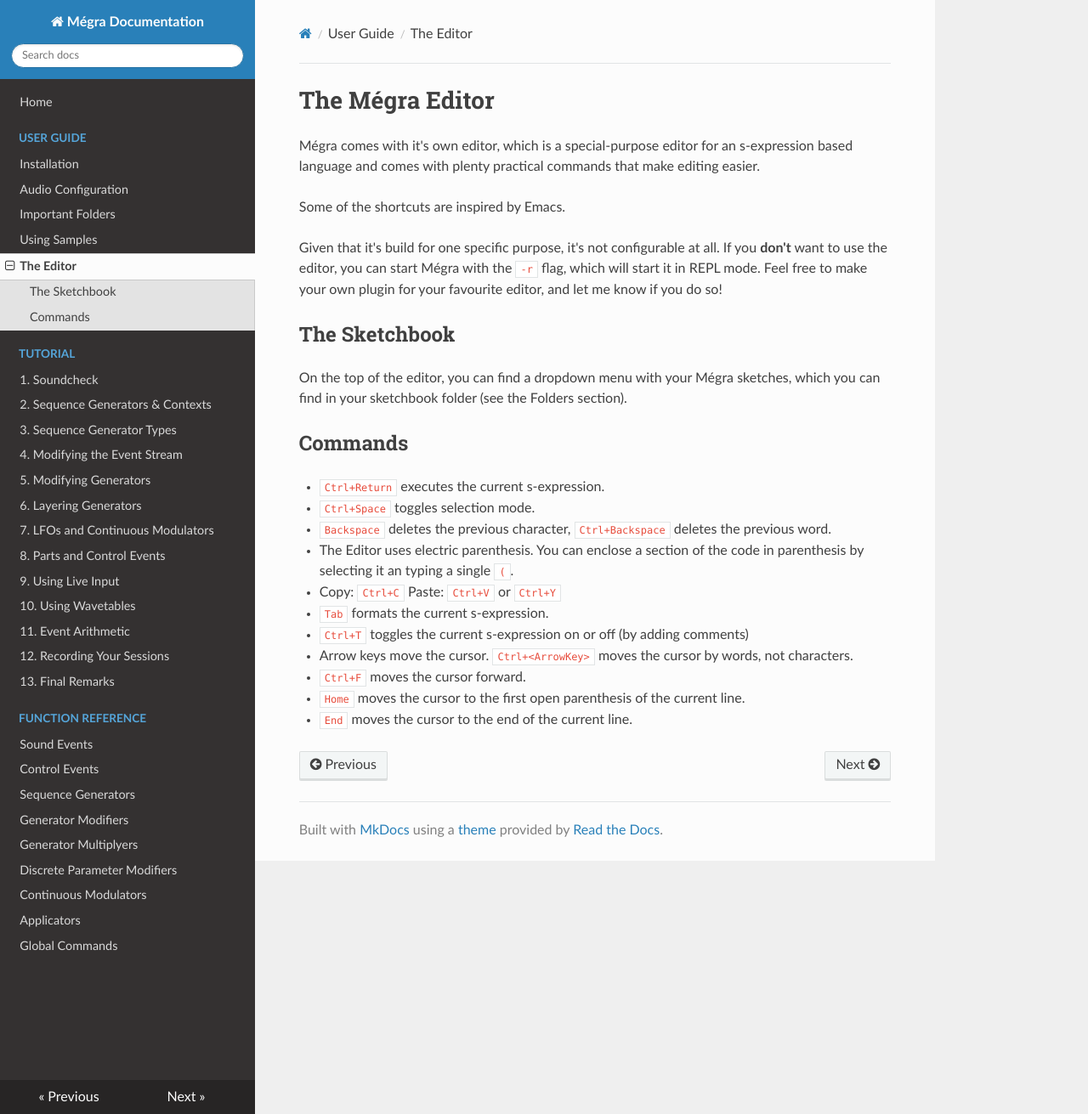
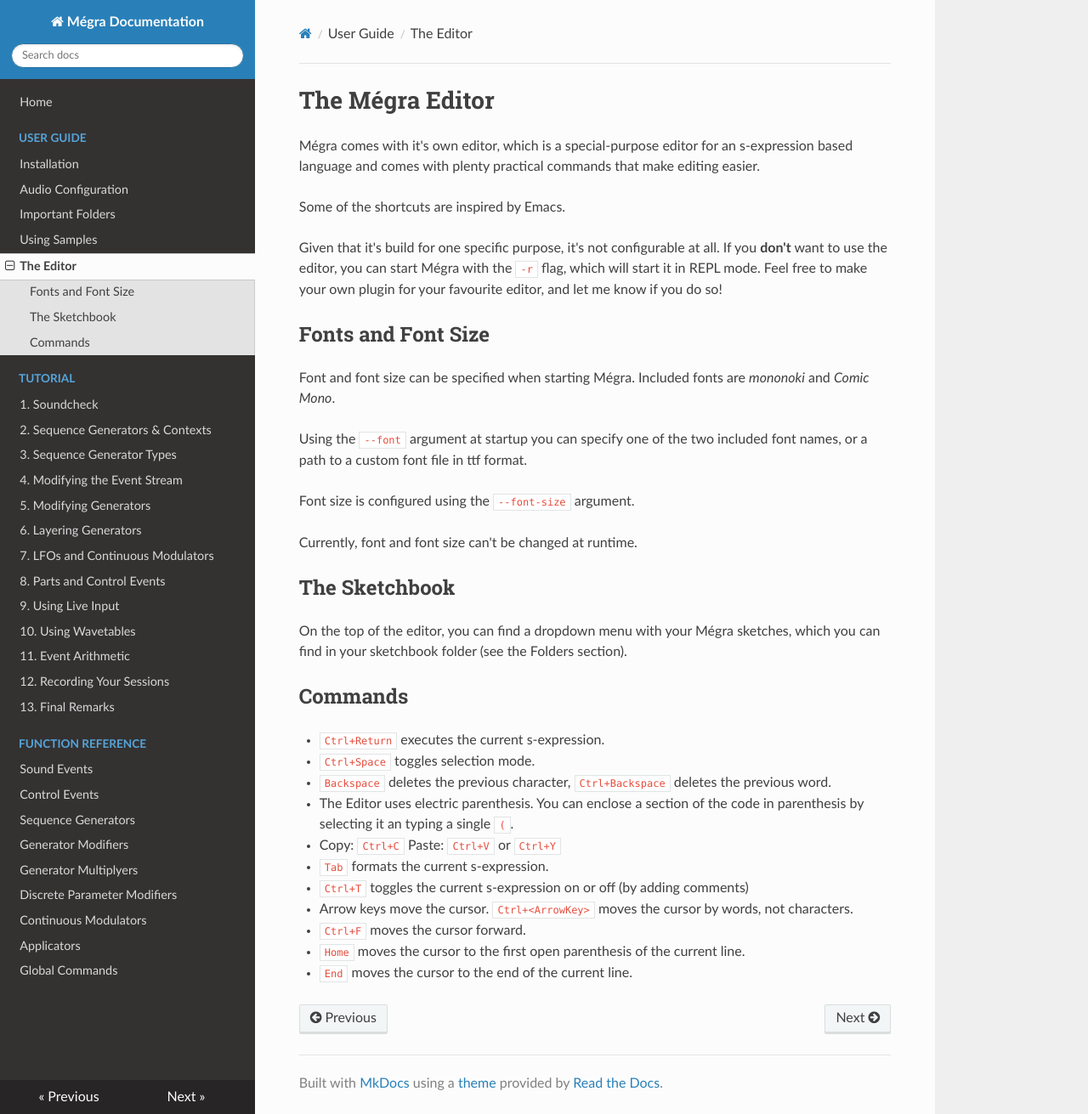
Before and after one commit to the-drunk-coder/megra-doc, an MkDocs documentation site: the page built from docs/editor.md, in a window 1280 px wide and 1311 px high. Shown: the whole window at 85% size. Built offline with MkDocs 1.6.1, drawn with Linux system fonts in a browser that asks for light colours; nearby versions of some CDN libraries.

Commit message:
font hint

```diff
--- a/docs/editor.md
+++ b/docs/editor.md
@@ -8,6 +8,16 @@ Some of the shortcuts are inspired by Emacs.
 Given that it's build for one specific purpose, it's not configurable at all.
 If you **don't** want to use the editor, you can start Mégra with the `-r` flag, which will start it in REPL mode. Feel free to make
 your own plugin for your favourite editor, and let me know if you do so!
+
+## Fonts and Font Size
+
+Font and font size can be specified when starting Mégra. Included fonts are *mononoki* and *Comic Mono*.
+
+Using the `--font` argument at startup you can specify one of the two included font names, or a path to a custom font file in ttf format.
+
+Font size is configured using the `--font-size` argument.
+
+Currently, font and font size can't be changed at runtime.
 
 ## The Sketchbook
 
```
